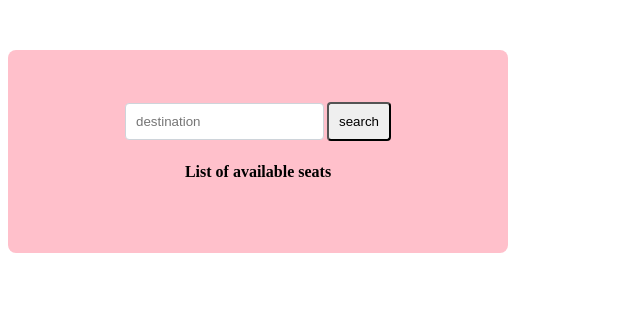
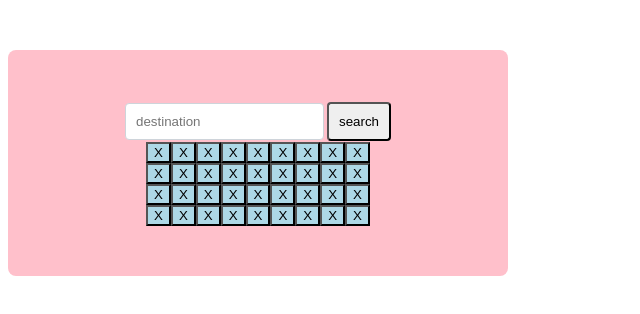
Before and after one commit to gcrk/airlines-client, a React (Create React App) app: page / in a window 1280 px wide. Shown: the top 314 px of the page, without its empty margins (0-640 px from the left). Built offline with nearby package versions, Linux system fonts and the light colour scheme.

Commit message:
rendering seats

```diff
--- a/src/components/Airline.js
+++ b/src/components/Airline.js
@@ -2,11 +2,74 @@ import React, { Component } from 'react'
 import FlightSearch from './FlightSearch'
 import Seat from './Seat'
 class Airline extends Component {
+  constructor(){
+    super();
+    this.state = {
+      seats : Array(36).fill(null)
+    };
+  }
+  renderSeat(i) {
+  return (
+    <Seat
+      value={this.state.seats[i]}
+
+    />
+  );
+}
   render() {
     return(
       <div className="form-container">
        <FlightSearch />
-       <Seat />
+
+         <div>
+
+           <div className="board-row">
+        {this.renderSeat(0)}
+        {this.renderSeat(1)}
+        {this.renderSeat(2)}
+        {this.renderSeat(3)}
+        {this.renderSeat(4)}
+        {this.renderSeat(5)}
+        {this.renderSeat(6)}
+        {this.renderSeat(7)}
+        {this.renderSeat(8)}
+      </div>
+      <div className="board-row">
+        {this.renderSeat(9)}
+        {this.renderSeat(10)}
+        {this.renderSeat(11)}
+        {this.renderSeat(12)}
+        {this.renderSeat(13)}
+        {this.renderSeat(14)}
+        {this.renderSeat(15)}
+        {this.renderSeat(16)}
+        {this.renderSeat(17)}
+      </div>
+      <div className="board-row">
+        {this.renderSeat(18)}
+        {this.renderSeat(19)}
+        {this.renderSeat(20)}
+        {this.renderSeat(21)}
+        {this.renderSeat(22)}
+        {this.renderSeat(23)}
+        {this.renderSeat(24)}
+        {this.renderSeat(25)}
+        {this.renderSeat(26)}
+      </div>
+      <div className="board-row">
+        {this.renderSeat(27)}
+        {this.renderSeat(28)}
+        {this.renderSeat(29)}
+        {this.renderSeat(30)}
+        {this.renderSeat(31)}
+        {this.renderSeat(32)}
+        {this.renderSeat(33)}
+        {this.renderSeat(34)}
+        {this.renderSeat(35)}
+      </div>
+         </div>
+
+
       </div>
     )
   }
--- a/src/components/Seat.js
+++ b/src/components/Seat.js
@@ -1,11 +1,9 @@
-import React , {Component}from 'react';
-class Seat extends Component {
-  render(){
-    return(
-     <h4>List of available seats</h4>
-    )
-  }
-
+import React, {Component} from 'react';
+function Seat(props) {
+  return (
+    <button >
+      X
+    </button>
+  );
 }
-
 export default Seat;
```
